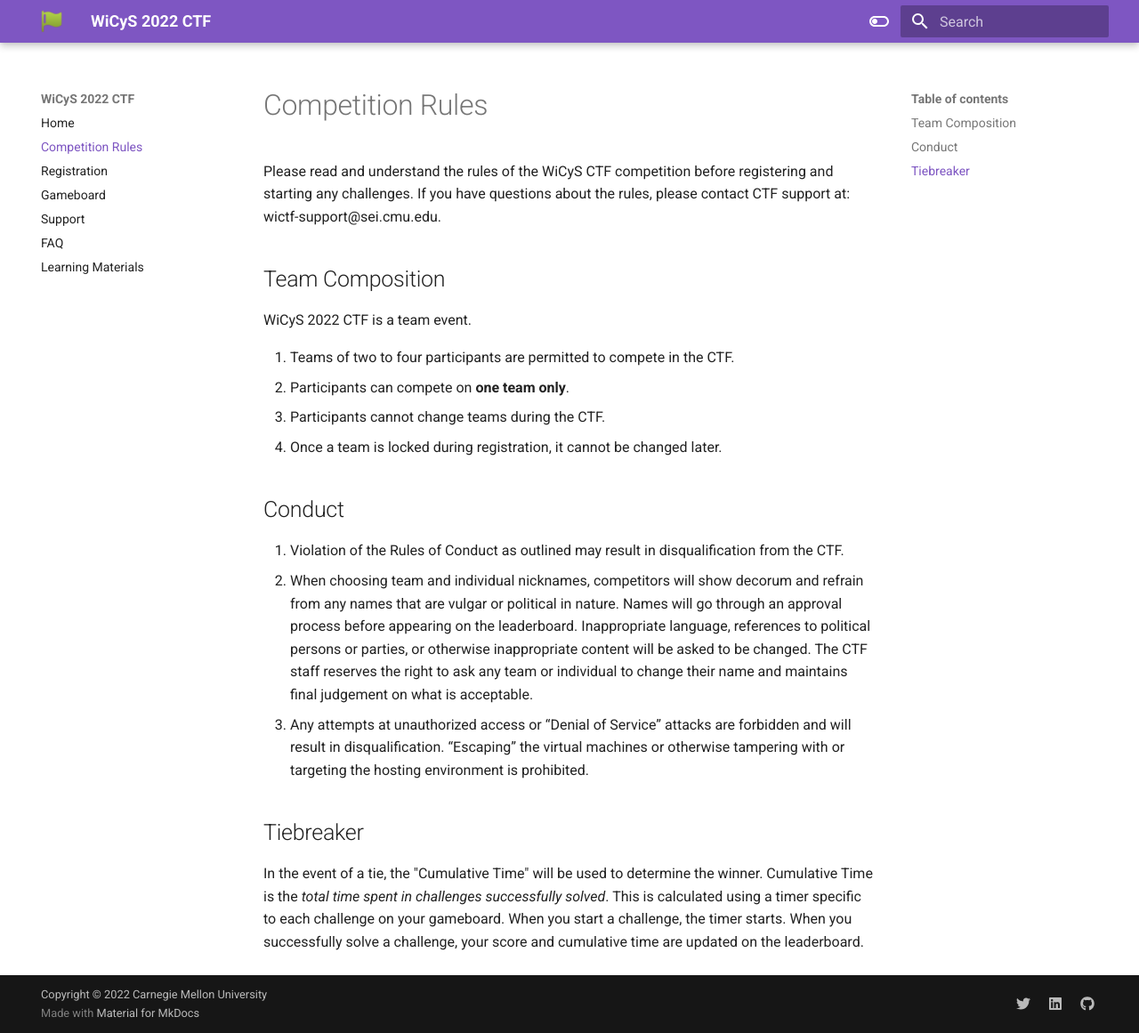
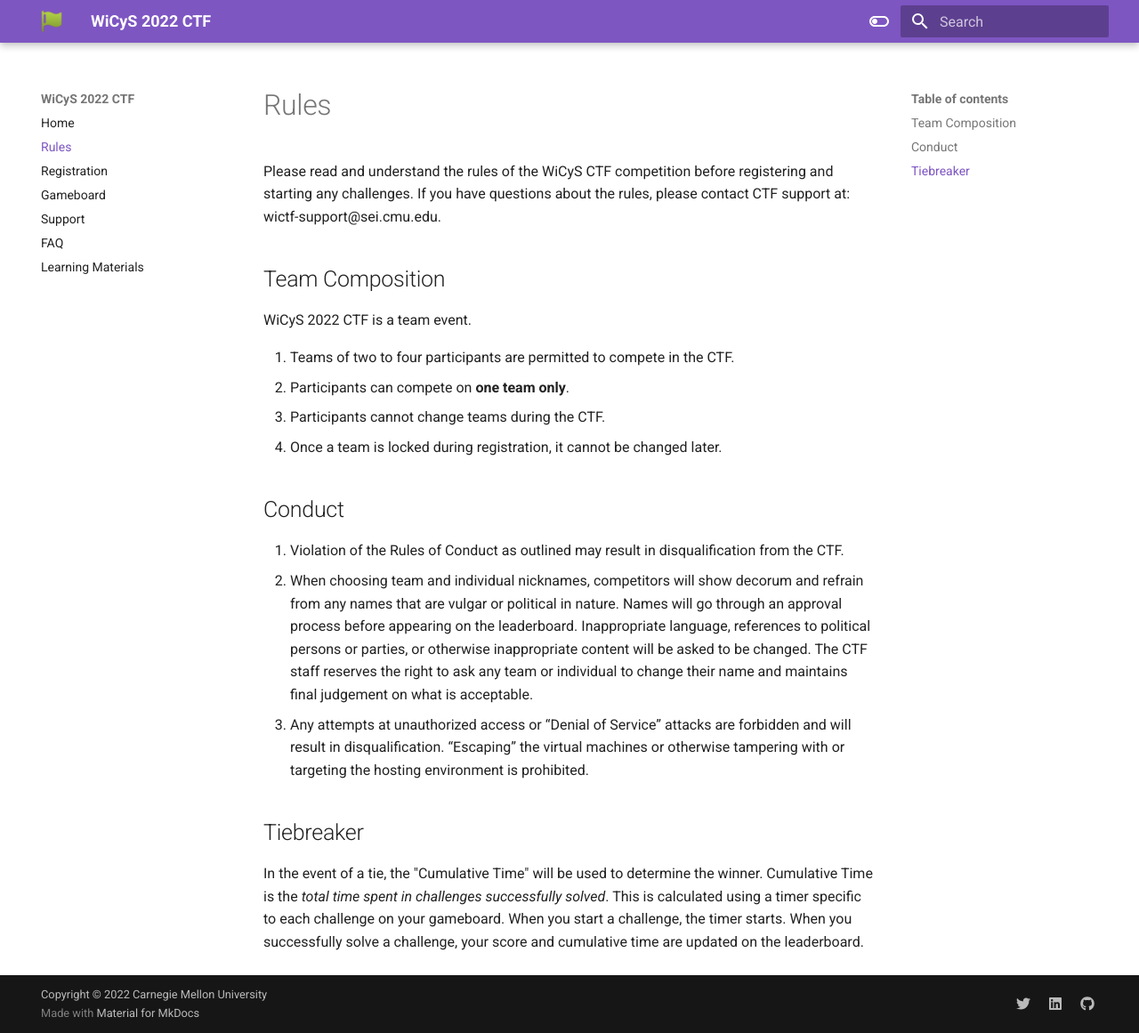
Before and after one commit to sei-mkaar/wictf-web, an MkDocs documentation site: the page built from docs/rules.md, in a window 1280 px wide and 1161 px high. Shown: the whole window at 89% size. Built offline with MkDocs 1.6.1 and Material for MkDocs 9.7.7, drawn with Linux system fonts in a browser that asks for light colours.

Commit message:
Update 'docs/rules.md'

```diff
--- a/docs/rules.md
+++ b/docs/rules.md
@@ -1,4 +1,4 @@
-# Competition Rules
+# Rules
 
 Please read and understand the rules of the WiCyS CTF competition before registering and starting any challenges. If you have questions about the rules, please contact CTF support at: wictf-support@sei.cmu.edu.
 
```
